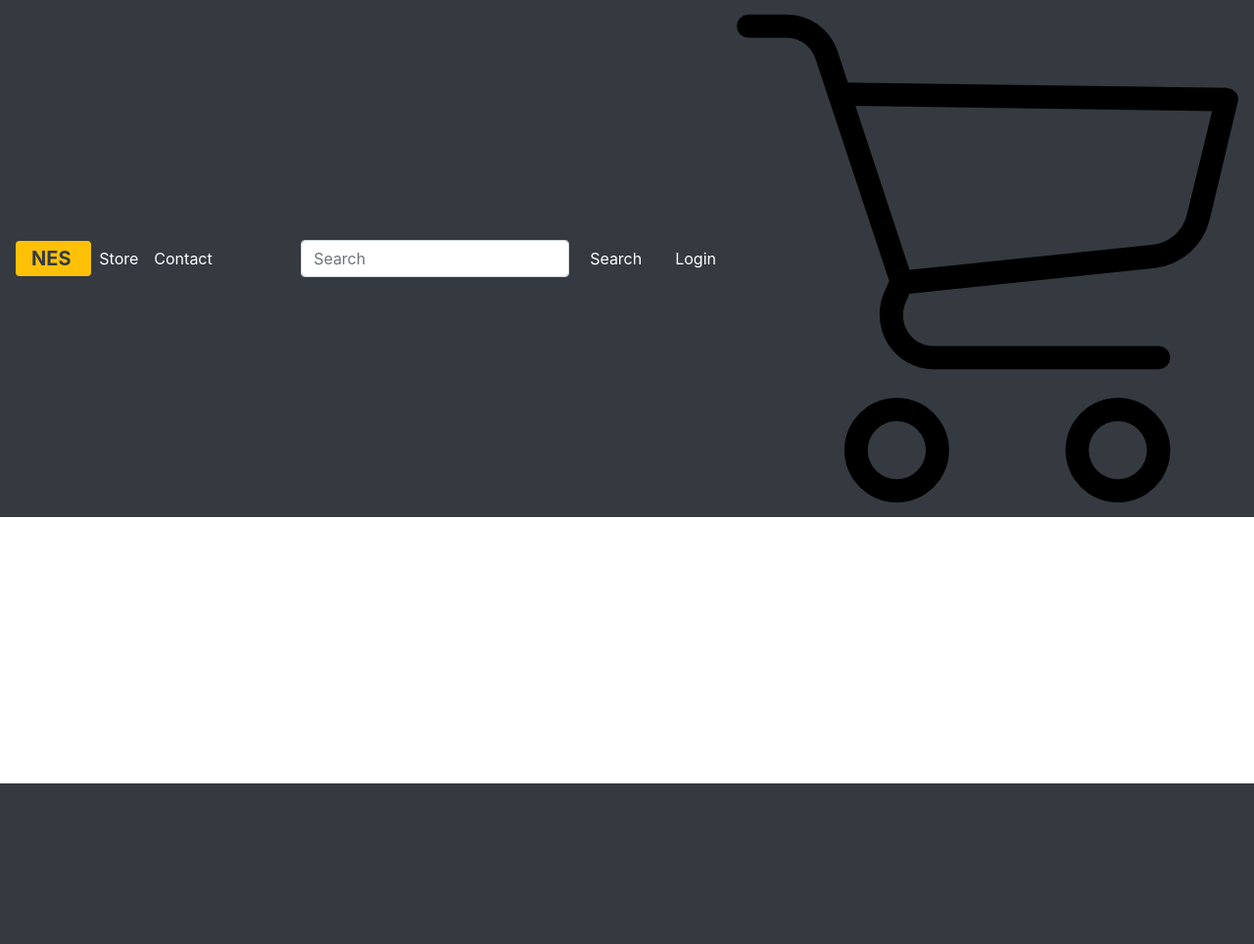
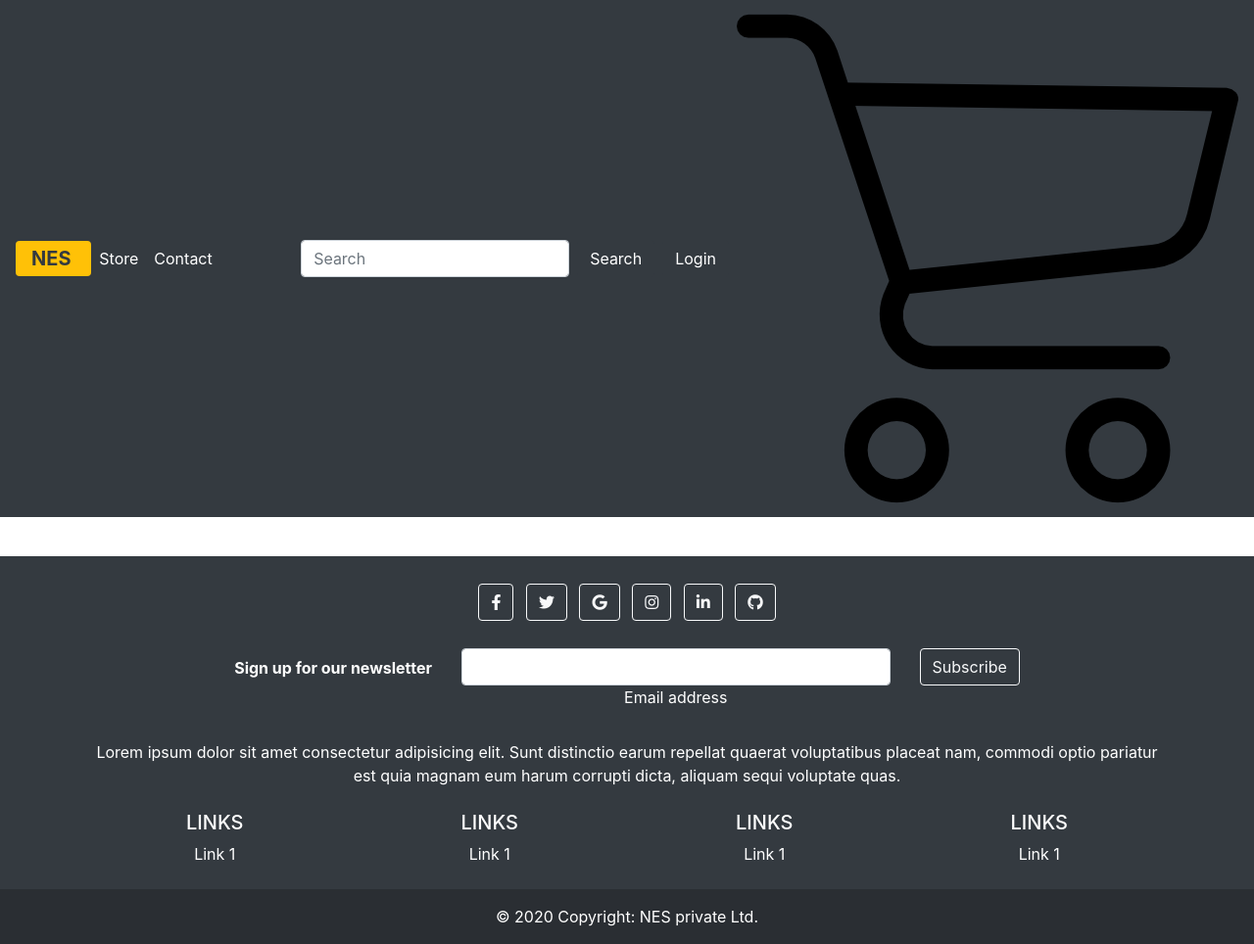
Before and after one commit to Sajidameen2323/nawsh-store, a Django app: template store/templates/store/main.html in a window 1280 px wide. Shown: the whole page at 98% size. Before the commit the page ends 800 px from the top, so only its background shows below. Run offline with Django 3.2, Linux system fonts and the light colour scheme; the template is opened without the code that fills it, so the values that code supplies are empty; some libraries are stand-ins or nearby versions.

Commit message:
Added Footer

```diff
--- a/store/templates/store/main.html
+++ b/store/templates/store/main.html
@@ -128,7 +128,157 @@
 
 		{% endblock content %}
 	</div>
+<!-- Footer -->
+<footer class="bg-dark text-center text-white mt-3">
+  <!-- Grid container -->
+  <div class="container p-4">
+    <!-- Section: Social media -->
+    <section class="mb-4">
+      <!-- Facebook -->
+      <a class="btn btn-outline-light btn-floating m-1" href="#!" role="button"
+        ><i class="fab fa-facebook-f"></i
+      ></a>
 
+      <!-- Twitter -->
+      <a class="btn btn-outline-light btn-floating m-1" href="#!" role="button"
+        ><i class="fab fa-twitter"></i
+      ></a>
+
+      <!-- Google -->
+      <a class="btn btn-outline-light btn-floating m-1" href="#!" role="button"
+        ><i class="fab fa-google"></i
+      ></a>
+
+      <!-- Instagram -->
+      <a class="btn btn-outline-light btn-floating m-1" href="#!" role="button"
+        ><i class="fab fa-instagram"></i
+      ></a>
+
+      <!-- Linkedin -->
+      <a class="btn btn-outline-light btn-floating m-1" href="#!" role="button"
+        ><i class="fab fa-linkedin-in"></i
+      ></a>
+
+      <!-- Github -->
+      <a class="btn btn-outline-light btn-floating m-1" href="#!" role="button"
+        ><i class="fab fa-github"></i
+      ></a>
+    </section>
+    <!-- Section: Social media -->
+
+    <!-- Section: Form -->
+    <section class="">
+      <form action="">
+        <!--Grid row-->
+        <div class="row d-flex justify-content-center">
+          <!--Grid column-->
+          <div class="col-auto">
+            <p class="pt-2">
+              <strong>Sign up for our newsletter</strong>
+            </p>
+          </div>
+          <!--Grid column-->
+
+          <!--Grid column-->
+          <div class="col-md-5 col-12">
+            <!-- Email input -->
+            <div class="form-outline form-white mb-4">
+              <input type="email" id="form5Example2" class="form-control" />
+              <label class="form-label" for="form5Example2">Email address</label>
+            </div>
+          </div>
+          <!--Grid column-->
+
+          <!--Grid column-->
+          <div class="col-auto">
+            <!-- Submit button -->
+            <button type="submit" class="btn btn-outline-light mb-4">
+              Subscribe
+            </button>
+          </div>
+          <!--Grid column-->
+        </div>
+        <!--Grid row-->
+      </form>
+    </section>
+    <!-- Section: Form -->
+
+    <!-- Section: Text -->
+    <section class="mb-4">
+      <p>
+        Lorem ipsum dolor sit amet consectetur adipisicing elit. Sunt distinctio earum
+        repellat quaerat voluptatibus placeat nam, commodi optio pariatur est quia magnam
+        eum harum corrupti dicta, aliquam sequi voluptate quas.
+      </p>
+    </section>
+    <!-- Section: Text -->
+
+    <!-- Section: Links -->
+    <section class="">
+      <!--Grid row-->
+      <div class="row">
+        <!--Grid column-->
+        <div class="col-lg-3 col-md-6 mb-4 mb-md-0">
+          <h5 class="text-uppercase">Links</h5>
+
+          <ul class="list-unstyled mb-0">
+            <li>
+              <a href="#!" class="text-white">Link 1</a>
+            </li>
+          </ul>
+        </div>
+        <!--Grid column-->
+
+        <!--Grid column-->
+        <div class="col-lg-3 col-md-6 mb-4 mb-md-0">
+          <h5 class="text-uppercase">Links</h5>
+
+          <ul class="list-unstyled mb-0">
+            <li>
+              <a href="#!" class="text-white">Link 1</a>
+            </li>
+          </ul>
+        </div>
+        <!--Grid column-->
+
+        <!--Grid column-->
+        <div class="col-lg-3 col-md-6 mb-4 mb-md-0">
+          <h5 class="text-uppercase">Links</h5>
+
+          <ul class="list-unstyled mb-0">
+            <li>
+              <a href="#!" class="text-white">Link 1</a>
+            </li>
+          </ul>
+        </div>
+        <!--Grid column-->
+
+        <!--Grid column-->
+        <div class="col-lg-3 col-md-6 mb-4 mb-md-0">
+          <h5 class="text-uppercase">Links</h5>
+
+          <ul class="list-unstyled mb-0">
+            <li>
+              <a href="#!" class="text-white">Link 1</a>
+            </li>
+          </ul>
+        </div>
+        <!--Grid column-->
+      </div>
+      <!--Grid row-->
+    </section>
+    <!-- Section: Links -->
+  </div>
+  <!-- Grid container -->
+
+  <!-- Copyright -->
+  <div class="text-center p-3" style="background-color: rgba(0, 0, 0, 0.2);">
+    © 2020 Copyright:
+    <a class="text-white" href="https://mdbootstrap.com/">NES private Ltd.</a>
+  </div>
+  <!-- Copyright -->
+</footer>
+<!-- Footer -->
 
 
 
```
Also changed, not shown: db.sqlite3.
